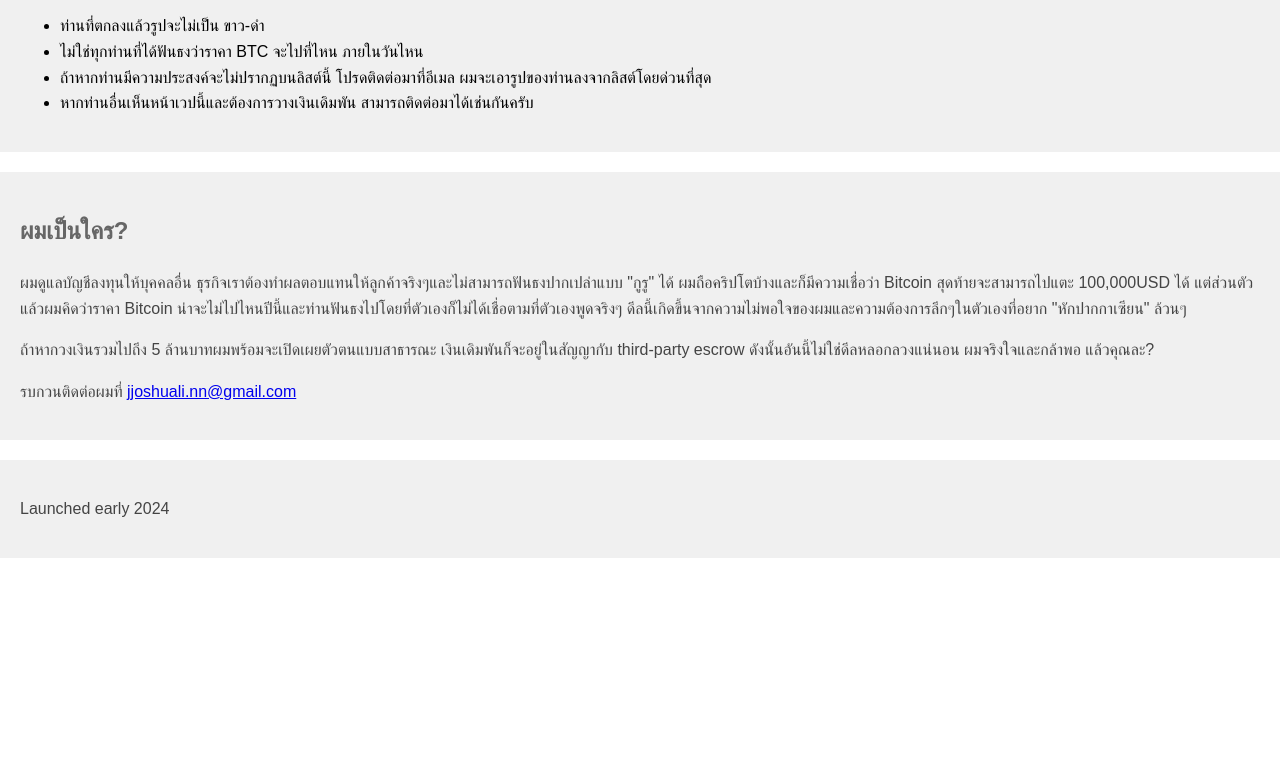
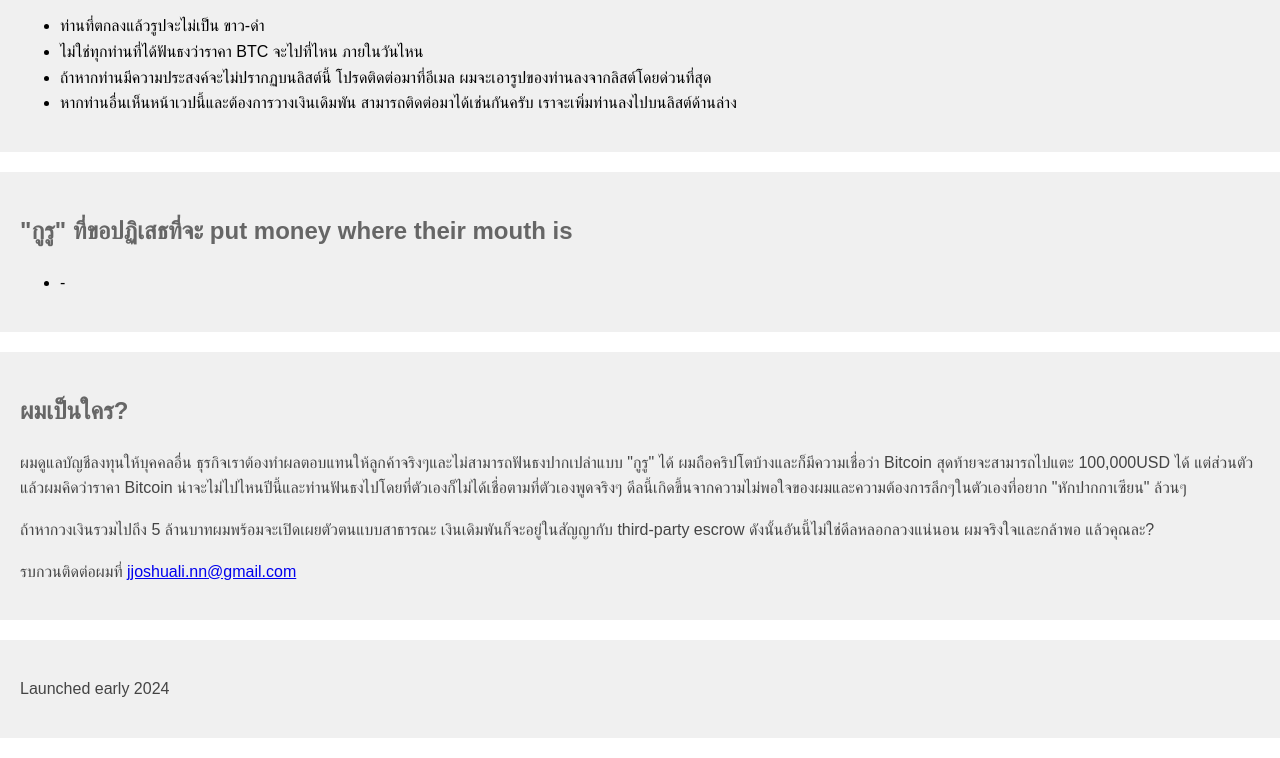
Before and after one commit to jhlinn/btc100000, a plain HTML site: page index.html in a window 1280 px wide. Shown: the part 2310-3068 px from the top of the page. Before the commit the page ends 2888 px from the top, so only its background shows below. Drawn offline with Linux system fonts and the light colour scheme.

Commit message:
added a list of rejects

```diff
--- a/index.html
+++ b/index.html
@@ -154,7 +154,13 @@
             <li>ไม่ใช่ทุกท่านที่ได้ฟันธงว่าราคา BTC จะไปที่ไหน ภายในวันไหน</li>
             <li>ถ้าหากท่านมีความประสงค์จะไม่ปรากฏบนลิสต์นี้ โปรดติดต่อมาที่อีเมล
                 ผมจะเอารูปของท่านลงจากลิสต์โดยด่วนที่สุด</li>
-            <li>หากท่านอื่นเห็นหน้าเวปนี้และต้องการวางเงินเดิมพัน สามารถติดต่อมาได้เช่นกันครับ</li>
+            <li>หากท่านอื่นเห็นหน้าเวปนี้และต้องการวางเงินเดิมพัน สามารถติดต่อมาได้เช่นกันครับ เราจะเพิ่มท่านลงไปบนลิสต์ด้านล่าง</li>
+        </ul>
+    </section>
+    <section>
+        <h2>"กูรู" ที่ขอปฏิเสธที่จะ put money where their mouth is</h2>
+        <ul>
+            <li>-</li>
         </ul>
     </section>
     <section>
```
